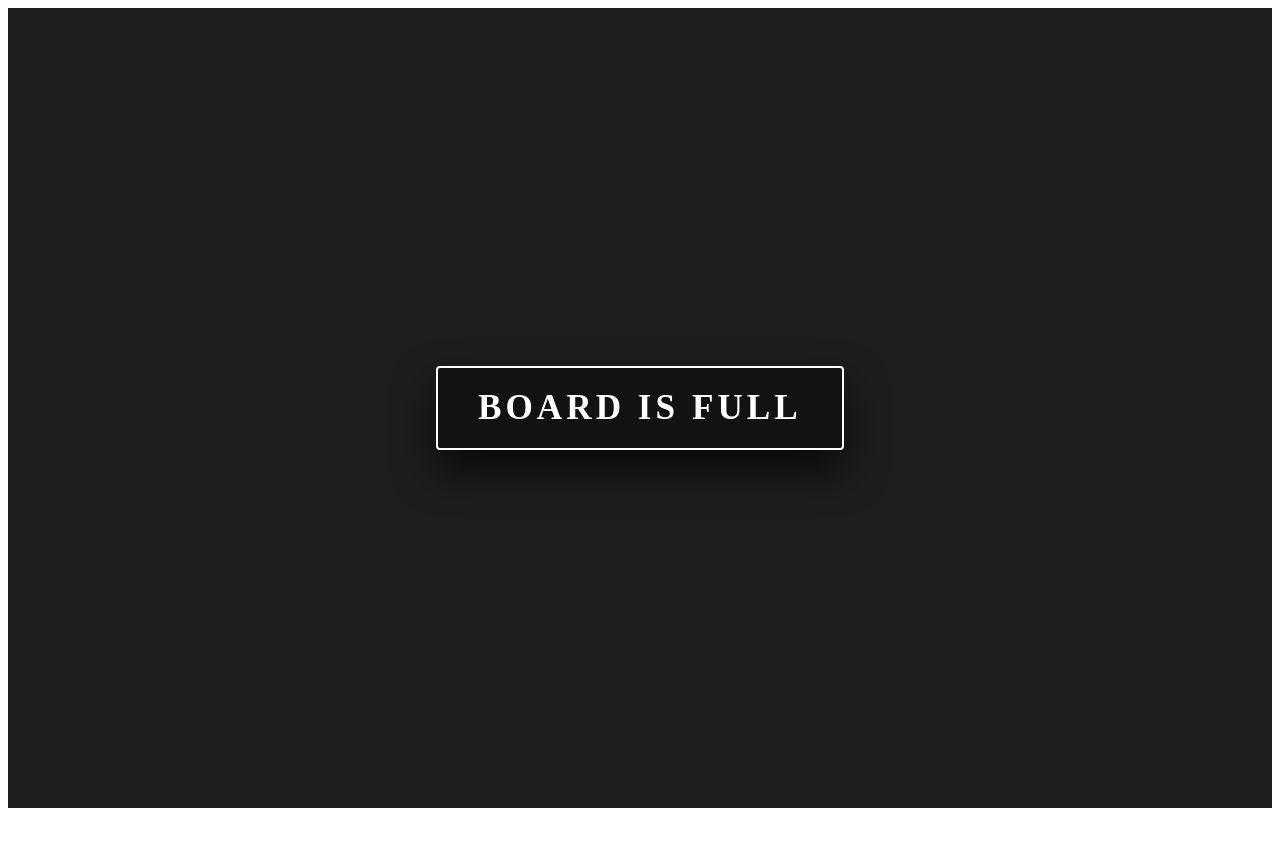
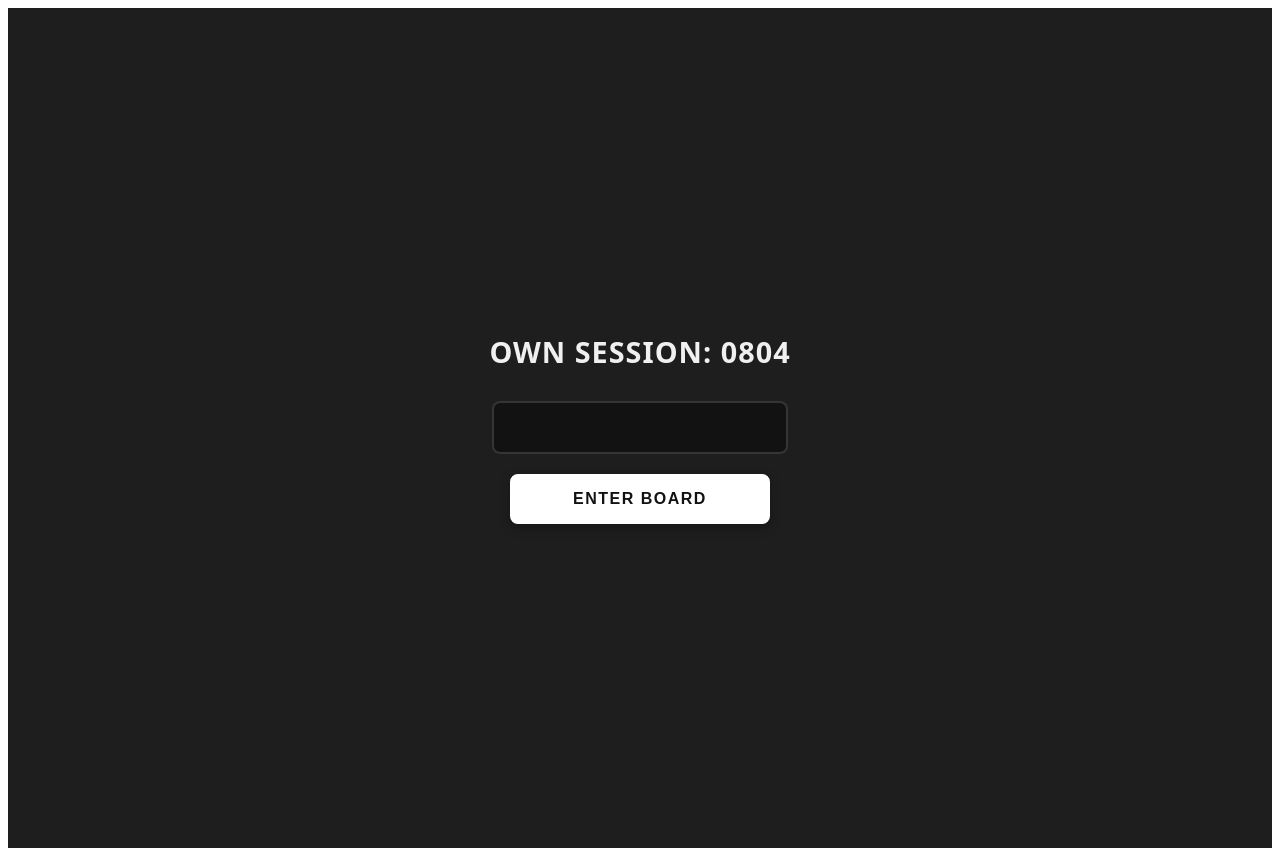
Before and after one commit to aleleup/Chess-FE, an Angular app: page / in a window 1280 px wide. Before the commit the page ends 816 px from the top, so only its background shows below. Built offline with nearby package versions, Linux system fonts and the light colour scheme; no server answers.

Commit message:
toDockerize

```diff
--- a/src/app/app.component.html
+++ b/src/app/app.component.html
@@ -1,4 +1,2 @@
 
 <router-outlet />
-
-<board/>
--- a/src/app/app.routes.ts
+++ b/src/app/app.routes.ts
@@ -1,3 +1,15 @@
 import { Routes } from '@angular/router';
+import { Board } from './Board/board.component';
+import { HomeComponent } from './home/home.component';
 
-export const routes: Routes = [];
+export const routes: Routes = [
+    {
+        path:'',
+        component: HomeComponent
+    },
+    {
+        path:'board/:session',
+        component:Board
+
+    }
+];
--- a/src/app/board/board.component.ts
+++ b/src/app/board/board.component.ts
@@ -5,6 +5,7 @@ import { takeUntilDestroyed } from '@angular/core/rxjs-interop';
 import { PawnUpgradeModalComponent } from '../pawn-upgrade-modal/pawn-upgrade-modal.component';
 import { WebsocketService } from '../../Services/WebSocket.service';
 import { GameOverModalComponent } from '../game-over-modal/game-over-modal.component';
+import { ActivatedRoute } from '@angular/router';
 @Component({
   selector: 'board',
   imports: [Block, PawnUpgradeModalComponent, GameOverModalComponent],
@@ -37,6 +38,15 @@ export class Board {
 
 	gameOverData: GameOverData | null = null;
 	isGameOver = signal<boolean>(false)
+	private route = inject(ActivatedRoute);
+	sessionId: string | null = '';
+
+
+	ngOnInit() {
+		this.sessionId = this.route.snapshot.paramMap.get('id');
+		console.log('El ID de la sesión es:', this.sessionId);
+  	}
+
 	constructor() {
 		this.wsService.init("/board");
 
--- a/src/app/game-over-modal/game-over-modal.component.html
+++ b/src/app/game-over-modal/game-over-modal.component.html
@@ -6,4 +6,6 @@
         <h2>{{winnerColor}} WINS</h2>
     }
     {{reasson()}}
+
+    <button (click)="getBack()">Get back</button>
 </div>
--- a/src/app/game-over-modal/game-over-modal.component.ts
+++ b/src/app/game-over-modal/game-over-modal.component.ts
@@ -1,12 +1,15 @@
-import { Component, input } from '@angular/core';
+import { Component, input, inject } from '@angular/core';
+import { Router } from '@angular/router';
 
 @Component({
   selector: 'game-over-modal',
-  imports: [],
+  imports: [ ],
   templateUrl: './game-over-modal.component.html',
+  standalone: true,
   styleUrl: './game-over-modal.component.css'
 })
 export class GameOverModalComponent {
+    router = inject(Router);
     isTie = input<boolean>();
     winnerId = input<number>();
     reasson = input<string>();
@@ -17,4 +20,8 @@ export class GameOverModalComponent {
         this.winnerColor = this.winnerId() === 0 ? 'WHITE' : 'BLACK'
     }
 
+    getBack() {
+        this.router.navigate(['/'])
+    }
+
 }
--- /dev/null
+++ b/src/app/home/home.component.css
@@ -0,0 +1,95 @@
+:host {
+    /* Centrado absoluto en toda la pantalla */
+    display: flex;
+    flex-direction: column;
+    justify-content: center;
+    align-items: center;
+    min-height: 100vh;
+    background-color: #1e1e1e; /* El mismo fondo oscuro del juego */
+
+    font-family: system-ui, -apple-system, sans-serif;
+    color: #ffffff;
+    gap: 20px; /* Separación limpia entre elementos */
+    padding: 20px;
+}
+
+/* Título: Own Session */
+h1 {
+    font-size: 1.8rem;
+    font-weight: 700;
+    letter-spacing: 1px;
+    margin: 0 0 10px 0;
+    text-transform: uppercase;
+    color: #f0f0f0;
+    text-align: center;
+}
+
+/* Input numérico */
+input[type="number"] {
+    width: 260px;
+    padding: 14px 16px;
+    font-size: 1.1rem;
+    font-weight: 600;
+    text-align: center;
+    color: #ffffff;
+    background: #121212; /* Fondo sólido oscuro como los modales */
+
+    /* Bordes sutiles y elegantes */
+    border: 2px solid rgba(255, 255, 255, 0.15);
+    border-radius: 8px;
+
+    outline: none;
+    transition: all 0.25s ease;
+}
+
+/* Efecto cuando el usuario hace clic en el input */
+input[type="number"]:focus {
+    border-color: #ffffff; /* El borde se ilumina a blanco puro */
+    box-shadow: 0 0 0 4px rgba(255, 255, 255, 0.1); /* Brillo sutil */
+    transform: translateY(-1px);
+}
+
+/* Ocultar las flechas nativas incómodas de los inputs de tipo número */
+input::-webkit-outer-spin-button,
+input::-webkit-inner-spin-button {
+    -webkit-appearance: none;
+    margin: 0;
+}
+input[type=number] {
+    -moz-appearance: textfield;
+}
+
+/* Botón: Enter Board */
+button {
+    width: 260px;
+    padding: 14px;
+    font-size: 1rem;
+    font-weight: 700;
+    text-transform: uppercase;
+    letter-spacing: 1.5px;
+    cursor: pointer;
+
+    /* Inversión de color: Botón blanco, texto oscuro */
+    background-color: #ffffff;
+    color: #121212;
+    border: 2px solid #ffffff;
+    border-radius: 8px;
+
+    transition: all 0.2s cubic-bezier(0.4, 0, 0.2, 1);
+    box-shadow: 0 4px 12px rgba(0, 0, 0, 0.3);
+}
+
+/* Efecto Hover del botón */
+button:hover {
+    background-color: transparent;
+    color: #ffffff;
+    border-color: #ffffff;
+    transform: translateY(-2px);
+    box-shadow: 0 8px 20px rgba(0, 0, 0, 0.5);
+}
+
+/* Efecto Click */
+button:active {
+    transform: translateY(0);
+    box-shadow: 0 4px 10px rgba(0, 0, 0, 0.3);
+}
--- /dev/null
+++ b/src/app/home/home.component.html
@@ -0,0 +1,5 @@
+<h1>Own Session: {{designatedSession}}</h1>
+
+<input type="number" [formControl]="session">
+
+<button (click)="navToBoard()"> Enter Board </button>
--- /dev/null
+++ b/src/app/home/home.component.ts
@@ -0,0 +1,20 @@
+import { Component, inject } from '@angular/core';
+import { Router } from '@angular/router';
+import { FormControl, ReactiveFormsModule } from '@angular/forms';
+
+@Component({
+  selector: 'app-home',
+  imports: [ReactiveFormsModule ],
+  templateUrl: './home.component.html',
+  standalone: true,
+  styleUrl: './home.component.css'
+})
+export class HomeComponent {
+  session =  new FormControl('');
+  designatedSession = (Math.random()).toFixed(4).slice(2)
+	private router = inject(Router);
+	navToBoard(){
+    const sessionId = this.session.value || (this.designatedSession);
+		this.router.navigate(['/board', sessionId])
+	}
+}
```
